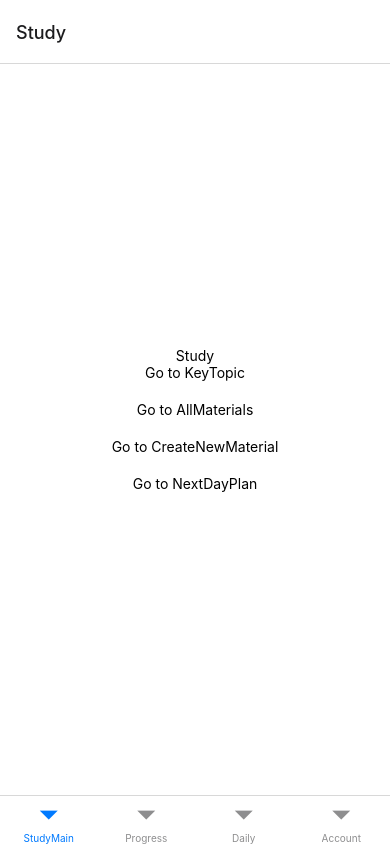
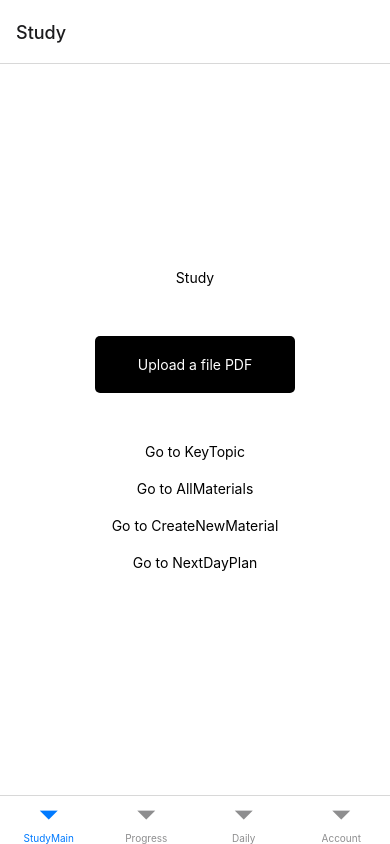
Before and after one commit to Learnium-dev/learnium, a React Native app: screen /Study in a window 390 px wide. Built offline with nearby package versions, Linux system fonts and the light colour scheme.

Commit message:
feat: Adding the Document Picker and FileSystem Reader

```diff
--- a/app.json
+++ b/app.json
@@ -11,8 +11,14 @@
       "resizeMode": "contain",
       "backgroundColor": "#ffffff"
     },
-    "assetBundlePatterns": [
-      "**/*"
+    "assetBundlePatterns": ["**/*"],
+    "plugins": [
+      [
+        "expo-document-picker",
+        {
+          "iCloudContainerEnvironment": "Production"
+        }
+      ]
     ],
     "ios": {
       "supportsTablet": true
--- a/src/screens/BottomTabScreens/Study/index.jsx
+++ b/src/screens/BottomTabScreens/Study/index.jsx
@@ -3,12 +3,50 @@ import { View, Text, StyleSheet, Pressable } from "react-native";
 // react navigation imports
 import { useNavigation } from "@react-navigation/native";
 
+// react hooks
+import { useState } from "react";
+
+// pdf reader
+import * as DocumentPicker from "expo-document-picker";
+import * as FileSystem from "expo-file-system";
+
 const Study = () => {
   const { navigate } = useNavigation();
+  const [pdfContent, setPdfContent] = useState("");
+
+  const handleUploadPDF = async () => {
+    try {
+      const res = await DocumentPicker.getDocumentAsync();
+      console.log(res);
+      const pdfUri = res.assets[0].uri;
+      const pdfBase64 = await FileSystem.readAsStringAsync(pdfUri, {
+        encoding: "base64",
+      });
+      console.log("this is the pdfBas64", pdfBase64);
+      // setPdfContent(pdfBase64);
+    } catch (error) {
+      console.log(error?.message);
+    }
+  };
 
   return (
     <View style={styles.container}>
       <Text>Study</Text>
+      <Pressable
+        onPress={handleUploadPDF}
+        style={{
+          padding: 20,
+          backgroundColor: "#000",
+          borderRadius: 5,
+          margin: 50,
+          width: 200,
+        }}
+      >
+        <Text style={{ color: "white", textAlign: "center" }}>
+          Upload a file PDF
+        </Text>
+      </Pressable>
+      <Text>{pdfContent}</Text>
       <Pressable
         style={{ marginBottom: 20 }}
         onPress={() => navigate("KeyTopic")}
```
Also changed, not shown: package.json (+7 -4 lines), 1 other file (tests, documents, lock files or other folders).
